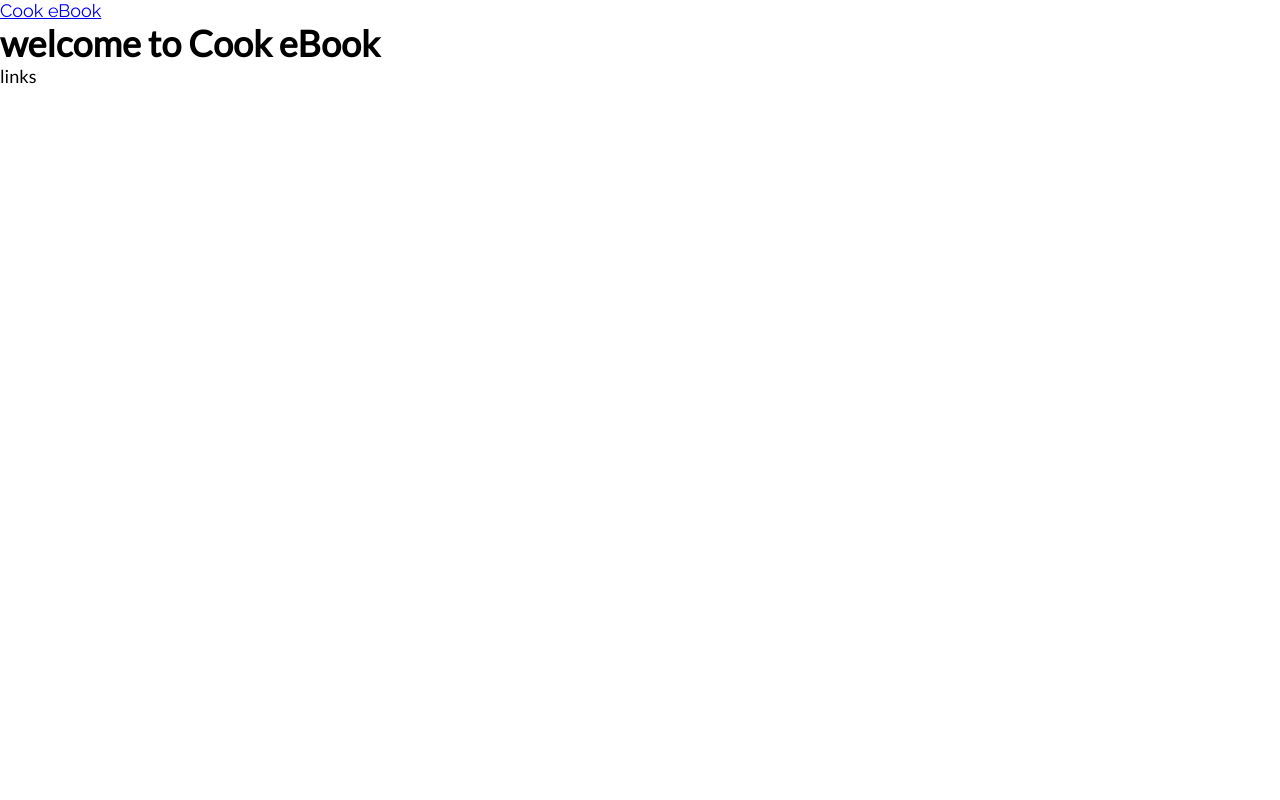
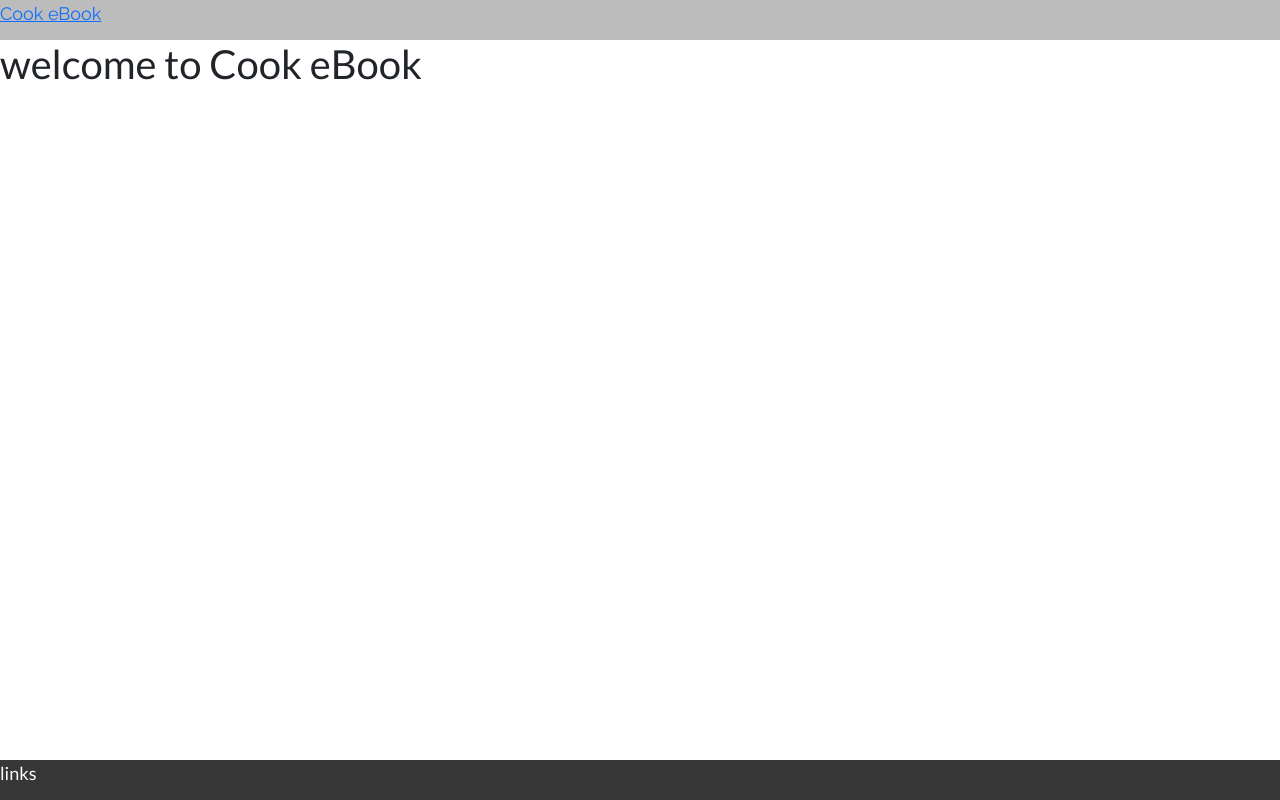
Before and after one commit to mountaincharlie/cook-ebook, a Django app: page / in a window 1280 px wide. Run offline with Django 3.2, Linux system fonts and the light colour scheme.

Commit message:
feat: add bootstrap cdn and temporary background colours

```diff
--- a/static/css/style.css
+++ b/static/css/style.css
@@ -16,17 +16,33 @@ body{
 
 /* ---------------------- BG COLOURS */
 
+.header--bg-light-grey{
+    background-color: rgb(189, 188, 188);
+}
+
+.footer--bg-dark-grey{
+    background-color: rgb(56, 55, 55);
+}
 
 
 /* ---------------------- HEADER */
 
 header{
     font-family: Raleway, sans-serif;
+    min-height: 5vh;
 }
 
 
 /* ---------------------- MAIN */
 
+main{
+    min-height: 90vh;
+
+}
 
 
 /* ---------------------- FOOTER */
+
+footer{
+    min-height: 5vh;
+}
--- a/templates/base.html
+++ b/templates/base.html
@@ -19,6 +19,11 @@
         <!-- font awesome cdn -->
 
         <!-- bootstrap cdn -->
+        <link href="https://cdn.jsdelivr.net/npm/bootstrap@5.0.1/dist/css/bootstrap.min.css" rel="stylesheet"
+            integrity="sha384-+0n0xVW2eSR5OomGNYDnhzAbDsOXxcvSN1TPprVMTNDbiYZCxYbOOl7+AMvyTG2x" crossorigin="anonymous">
+        <script src="https://cdn.jsdelivr.net/npm/bootstrap@5.0.1/dist/js/bootstrap.bundle.min.js"
+            integrity="sha384-gtEjrD/SeCtmISkJkNUaaKMoLD0//ElJ19smozuHV6z3Iehds+3Ulb9Bn9Plx0x4" crossorigin="anonymous">
+        </script>
 
         <!-- ADD favicon link to ensure its found by all browsers -->
         <!-- <link href = "#" rel = "shortcut icon" type = "image/x-icon"> -->
@@ -30,7 +35,7 @@
     </head>
 
     <body>
-        <header>
+        <header class="header--bg-light-grey">
             <a href="{% url 'home' %}">Cook eBook</a>
             <nav>
 
@@ -43,7 +48,7 @@
             {% endblock content %}
         </main>
 
-        <footer>
+        <footer class="footer--bg-dark-grey text-white">
             <span>links</span>
         </footer>
     </body>
```
